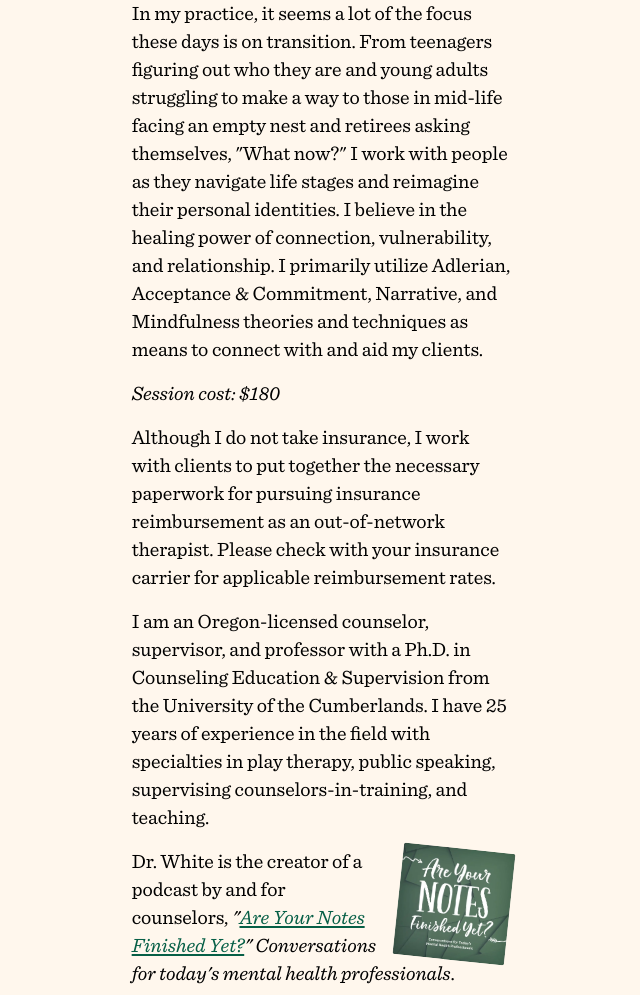
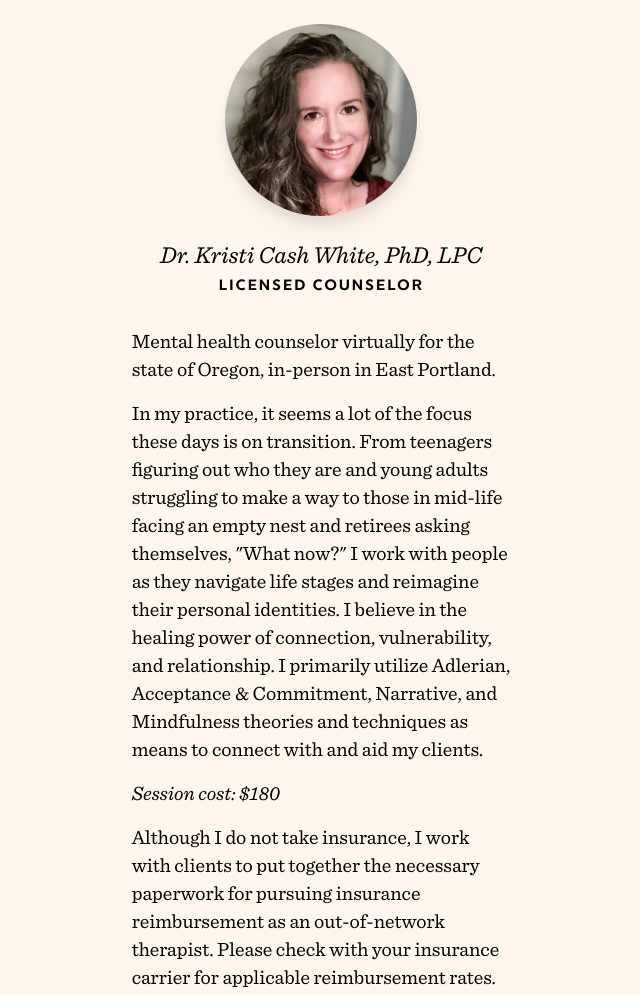
Before and after one commit to allanwhite/kristicashwhite, an Astro site: page / in a window 1280 px wide. Shown: the top 995 px of the page, without its empty margins (319-959 px from the left). Built offline with nearby package versions, Linux system fonts and the light colour scheme; Astro itself is replaced by a stand-in of ours.

Commit message:
full-height container fix

```diff
--- a/src/pages/index.astro
+++ b/src/pages/index.astro
@@ -10,7 +10,7 @@ import MainLayout from '../layouts/main.astro';
 import { Icon } from 'astro-icon';
 ---
 <MainLayout>
-    <section class="relative p-6 lg:p-6 grid gap-8 place-items-center lg:h-screen lg:content-center w-full md:w-2/3 lg:w-1/2 xl:w-1/3 mx-auto">
+    <section class="relative p-6 lg:p-6 grid gap-8 place-items-center lg:content-center w-full md:w-2/3 lg:w-1/2 xl:w-1/3 mx-auto">
         <div class="text-center">
             <img class="w-48 h-48 mb-6 drop-shadow-xl rounded-full mx-auto" src="/images/kristi-portrait-square-2022.webp" loading="lazy" alt="portrait image" width="256" height="256" />
             <h1 class="font-serif italic text-2xl">Dr. Kristi Cash White, PhD, LPC</h1>
```
